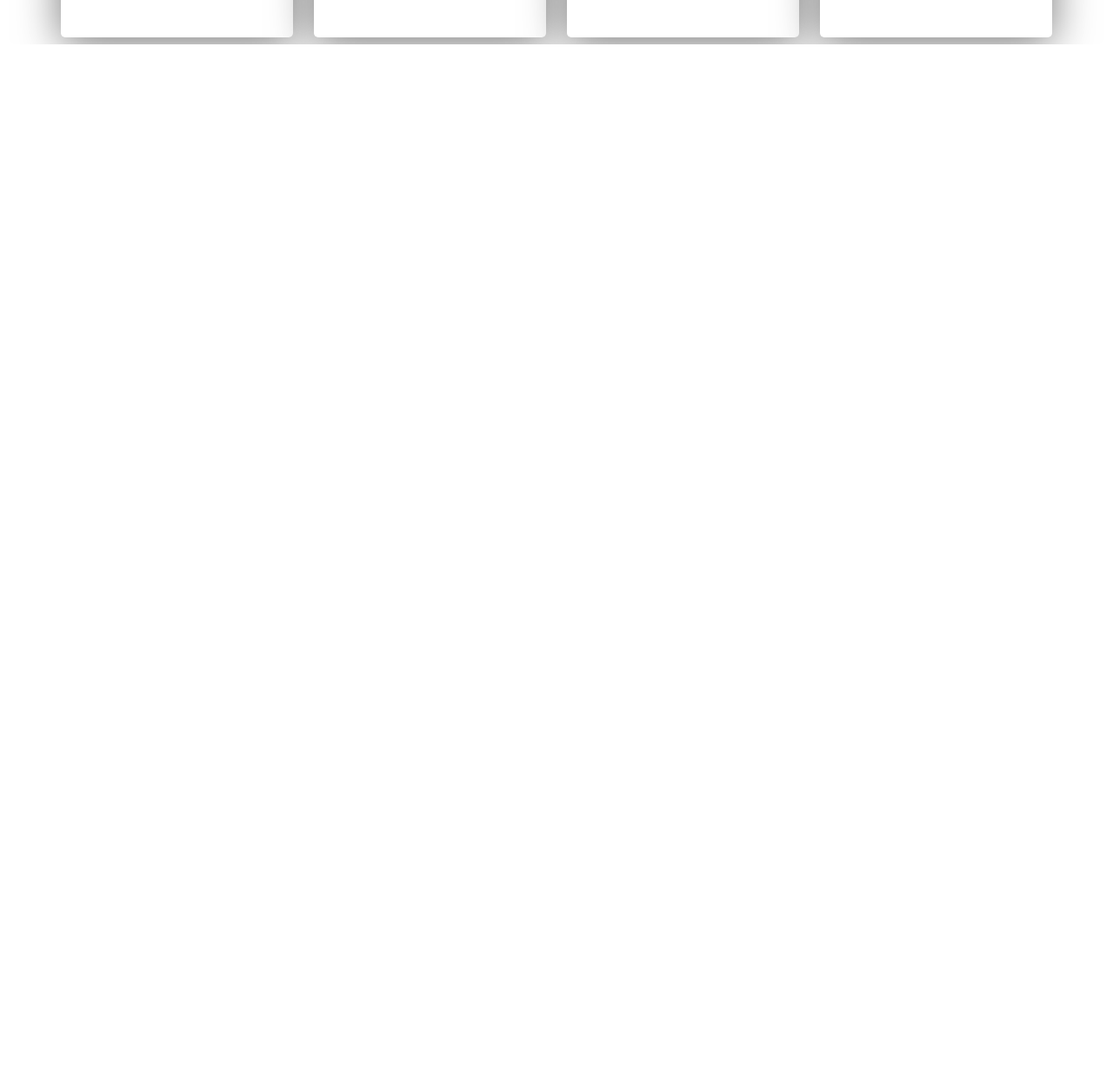
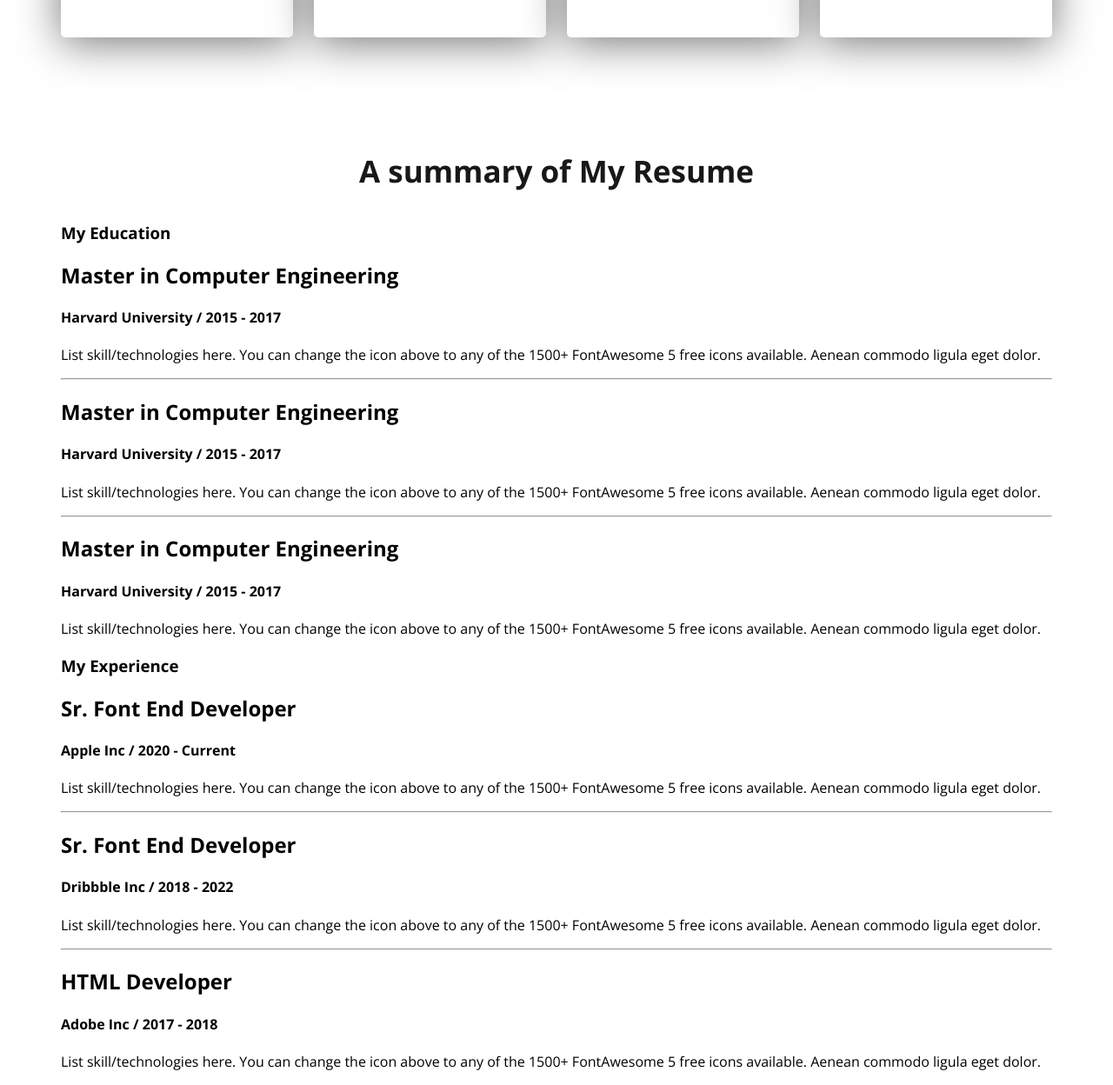
Before and after one commit to Sushanta-Deb/developer-portfolio-page, a plain HTML site: page index.html in a window 1280 px wide. Shown: the part 1931-3179 px from the top of the page at 87% size. Before the commit the page ends 1982 px from the top, so only its background shows below. Drawn offline with nearby package versions, Linux system fonts and the light colour scheme.

Commit message:
half of the resume section done

```diff
--- a/index.html
+++ b/index.html
@@ -83,6 +83,84 @@
                 </div>
             </div>
         </section>
+        <!-- Resume section -->
+        <section>
+            <div>
+                <h3 class="sec-title">A summary of My Resume</h3>
+                <div class="resume-container">
+                    <div class="resume-colum">
+                        <h3 class="resume-colum-title">My Education</h3>
+                        <div class="resume-item">
+                            <h2 class="resume-item-title">Master in Computer Engineering</h2>
+                            <h4 class="resume-item-institute">Harvard University / 2015 - 2017</h4>
+                            <p class="resume-description">List skill/technologies here. You can change the icon above
+                                to any of the 1500+ FontAwesome 5 free icons available. Aenean commodo ligula eget dolor.
+                            </p>
+                            <hr>
+                        </div>
+                    </div>
+                </div>
+                <div class="resume-container">
+                    <div class="resume-colum">
+                        <div class="resume-item">
+                            <h2 class="resume-item-title">Master in Computer Engineering</h2>
+                            <h4 class="resume-item-institute">Harvard University / 2015 - 2017</h4>
+                            <p class="resume-description">List skill/technologies here. You can change the icon above
+                                to any of the 1500+ FontAwesome 5 free icons available. Aenean commodo ligula eget dolor.
+                            </p>
+                            <hr>
+                        </div>
+                    </div>
+                </div>
+                <div class="resume-container">
+                    <div class="resume-colum">
+                        <div class="resume-item">
+                            <h2 class="resume-item-title">Master in Computer Engineering</h2>
+                            <h4 class="resume-item-institute">Harvard University / 2015 - 2017</h4>
+                            <p class="resume-description">List skill/technologies here. You can change the icon above
+                                to any of the 1500+ FontAwesome 5 free icons available. Aenean commodo ligula eget dolor.
+                            </p>
+                        </div>
+                    </div>
+                </div>
+                <div class="resume-container">
+                    <div class="resume-colum">
+                        <h3 class="resume-colum-title">My Experience</h3>
+                        <div class="resume-item">
+                            <h2 class="resume-item-title">Sr. Font End Developer</h2>
+                            <h4 class="resume-item-institute">Apple Inc / 2020 - Current</h4>
+                            <p class="resume-description">List skill/technologies here. You can change the icon above
+                                to any of the 1500+ FontAwesome 5 free icons available. Aenean commodo ligula eget dolor.
+                            </p>
+                            <hr>
+                        </div>
+                    </div>
+                </div>
+                <div class="resume-container">
+                    <div class="resume-colum">
+                        <div class="resume-item">
+                            <h2 class="resume-item-title">Sr. Font End Developer</h2>
+                            <h4 class="resume-item-institute">Dribbble Inc / 2018 - 2022</h4>
+                            <p class="resume-description">List skill/technologies here. You can change the icon above
+                                to any of the 1500+ FontAwesome 5 free icons available. Aenean commodo ligula eget dolor.
+                            </p>
+                            <hr>
+                        </div>
+                    </div>
+                </div>
+                <div class="resume-container">
+                    <div class="resume-colum">
+                        <div class="resume-item">
+                            <h2 class="resume-item-title">HTML Developer</h2>
+                            <h4 class="resume-item-institute">Adobe Inc / 2017 - 2018</h4>
+                            <p class="resume-description">List skill/technologies here. You can change the icon above
+                                to any of the 1500+ FontAwesome 5 free icons available. Aenean commodo ligula eget dolor.
+                            </p>
+                        </div>
+                    </div>
+                </div>
+            </div>
+        </section>
 
     </main>
     <footer>
```
